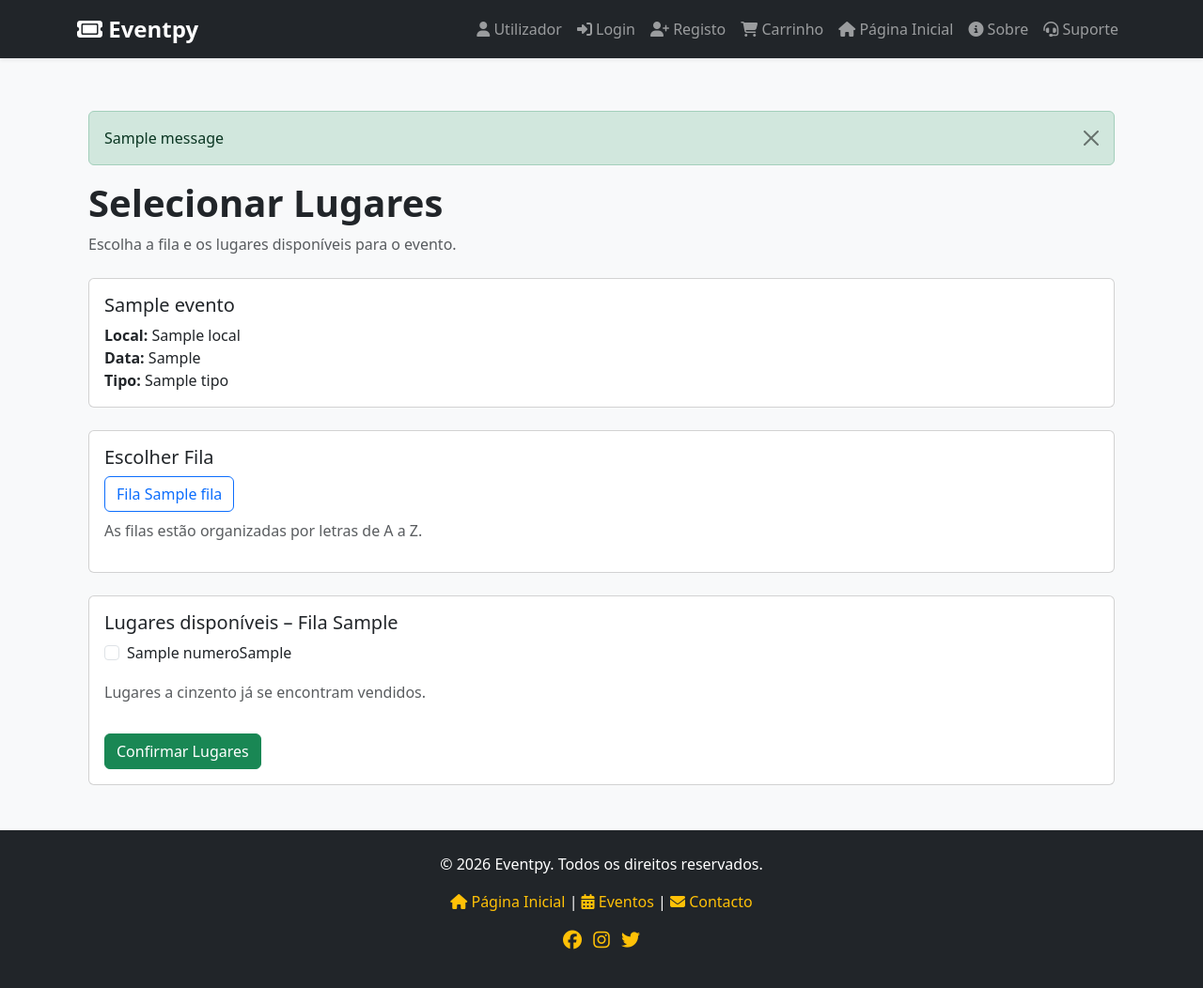
After one commit to leo-snczki/eventpy, a Flask app: template templates/escolher_lugar.html in a window 1280 px wide. The commit adds this page. Shown: the whole page at 94% size. Run offline with Flask 3, Linux system fonts and the light colour scheme; the template is opened without the code that fills it: most values are stand-ins (such as "Sample title", 1, 10 or a date in 2020); one stand-in notice (Sample message) is shown; some libraries are stand-ins or nearby versions.

Commit message:
Add event seat selector

```diff
--- a/app.py
+++ b/app.py
@@ -143,16 +143,6 @@ def comprar_bilhetes(id):
         lugares=lugares
     )
 
-@app.route("/escolher_lugar/<int:id>")
-def escolher_lugar(id):
-    evento = Evento.get_or_none(Evento.id == id)
-    if not evento:
-        flash("O evento não existe ou foi removido.", "warning")
-        return redirect(url_for("eventos"))
-
-    if evento.tipo == Evento.TIPO_CONCERTO:
-        return redirect(url_for("comprar_bilhetes", id=id))
-
 @app.route("/utilizador")
 def utilizador():
     if g.utilizador is None:
@@ -175,11 +165,65 @@ def apagar_conta():
 def sobre():
     return render_template("sobre.html")
 
+@app.route("/escolher_lugar/<int:evento_id>", methods=["GET", "POST"])
+def escolher_lugar(evento_id):
+    evento = Evento.get_or_none(Evento.id == evento_id)
+    if evento.tipo == Evento.TIPO_CONCERTO:
+        return redirect(url_for("comprar_bilhetes", id=evento.id))
+    if not evento:
+        flash("O evento não existe.", "warning")
+        return redirect(url_for("eventos"))
+
+    # Captura a fila selecionada via GET
+    fila_selecionada = request.args.get("fila")
+
+    # Pega todas as filas disponíveis do evento (não vendidas)
+    filas_query = (
+        Lugar
+        .select(Lugar.fila)
+        .where((Lugar.evento == evento) & (Lugar.vendido == False) & (Lugar.fila.is_null(False)))
+        .distinct()
+        .order_by(Lugar.fila)
+    )
+    filas = [f.fila for f in filas_query]
+
+    lugares = []
+    if fila_selecionada:
+        lugares = (
+            Lugar
+            .select()
+            .where((Lugar.evento == evento) & (Lugar.fila == fila_selecionada))
+            .order_by(Lugar.numero)
+        )
+
+    # Processa o POST de confirmação de lugares
+    if request.method == "POST":
+        selecionados = request.form.getlist("lugares_selecionados")
+        if not selecionados:
+            flash("Selecione pelo menos um lugar.", "warning")
+        else:
+            #
+            # Marca os lugares como vendidos mas ainda nao cria venda/bilhetes
+            for lugar_id in selecionados:
+                lugar = Lugar.get_or_none(Lugar.id == int(lugar_id))
+                if lugar and not lugar.vendido:
+                    lugar.vendido = True
+                    lugar.save()
+            flash(f"{len(selecionados)} lugar/es confirmado/s com sucesso!", "success")
+            # Redireciona para evitar reenvio de formulário
+            return redirect(url_for("escolher_lugar", evento_id=evento.id, fila=fila_selecionada))
+
+    return render_template(
+        "escolher_lugar.html",
+        evento=evento,
+        filas=filas,
+        fila_selecionada=fila_selecionada,
+        lugares=lugares
+    )
 
 @app.route("/suporte")
 def suporte():
     return render_template("suporte.html")
 
-
 if __name__ == "__main__":
     app.run(debug=True)
--- /dev/null
+++ b/templates/escolher_lugar.html
@@ -0,0 +1,99 @@
+{% extends "base.html" %}
+
+{% block title %}Selecionar Lugares | Eventpy{% endblock %}
+
+{% block content %}
+<div class="container">
+
+    <!-- Flash messages -->
+    {% with messages = get_flashed_messages(with_categories=true) %}
+    {% if messages %}
+    <div class="mb-3">
+        {% for category, message in messages %}
+        <div class="alert alert-{{ category }} alert-dismissible fade show" role="alert">
+            {{ message }}
+            <button type="button" class="btn-close" data-bs-dismiss="alert" aria-label="Close"></button>
+        </div>
+        {% endfor %}
+    </div>
+    {% endif %}
+    {% endwith %}
+    <!-- Cabeçalho -->
+    <div class="mb-4">
+        <h1 class="fw-bold">Selecionar Lugares</h1>
+        <p class="text-muted">
+            Escolha a fila e os lugares disponíveis para o evento.
+        </p>
+    </div>
+
+    <!-- Informação do Evento -->
+    <div class="card mb-4">
+        <div class="card-body">
+            <h5 class="card-title">{{ evento.titulo }}</h5>
+            <ul class="list-unstyled mb-0">
+                <li><strong>Local:</strong> {{ evento.local }}</li>
+                <li><strong>Data:</strong> {{ evento.data_hora }}</li>
+                <li><strong>Tipo:</strong> {{ evento.tipo }}</li>
+            </ul>
+        </div>
+    </div>
+
+    <!-- Seleção de Fila -->
+    <div class="card mb-4">
+        <div class="card-body">
+            <h5 class="card-title">Escolher Fila</h5>
+
+            <div class="d-flex flex-wrap gap-2">
+                {% for fila in filas %}
+                <a href="?fila={{ fila }}" class="btn btn-outline-primary">
+                    Fila {{ fila }}
+                </a>
+                {% endfor %}
+            </div>
+
+            <p class="text-muted mt-2">
+                As filas estão organizadas por letras de A a Z.
+            </p>
+        </div>
+    </div>
+
+    <!-- Seleção de Lugares -->
+    {% if fila_selecionada %}
+    <div class="card mb-4">
+        <div class="card-body">
+            <h5 class="card-title">
+                Lugares disponíveis – Fila {{ fila_selecionada }}
+            </h5>
+
+            <form method="post">
+                <div class="d-flex flex-wrap gap-2">
+                    {% for lugar in lugares %}
+                    {% if not lugar.vendido %}
+                    <div class="form-check">
+                        <input class="form-check-input" type="checkbox" name="lugares_selecionados"
+                            value="{{ lugar.id }}" id="lugar{{ lugar.id }}">
+                        <label class="form-check-label" for="lugar{{ lugar.id }}">
+                            {{ lugar.numero }}{{ fila_selecionada }}
+                        </label>
+                    </div>
+                    {% else %}
+                    <span class="badge bg-secondary">
+                        {{ lugar.numero }}{{ fila_selecionada }}
+                    </span>
+                    {% endif %}
+                    {% endfor %}
+                </div>
+
+                <p class="text-muted mt-3">
+                    Lugares a cinzento já se encontram vendidos.
+                </p>
+
+                <button type="submit" class="btn btn-success mt-3">
+                    Confirmar Lugares
+                </button>
+            </form>
+        </div>
+    </div>
+    {% endif %}
+</div>
+{% endblock %}
--- a/templates/eventos.html
+++ b/templates/eventos.html
@@ -95,7 +95,8 @@
                             <p><strong>Duração:</strong> {{ evento.duracao }} min</p>
                             <p><strong>Local:</strong> {{ evento.local }}</p>
 
-                            <a href="{{ url_for('escolher_lugar', id=evento.id) }}" class="btn btn-success w-100">
+                            <a href="{{ url_for('escolher_lugar', evento_id=evento.id) }}"
+                                class="btn btn-success w-100">
                                 Ver Evento
                             </a>
                         </div>
```
